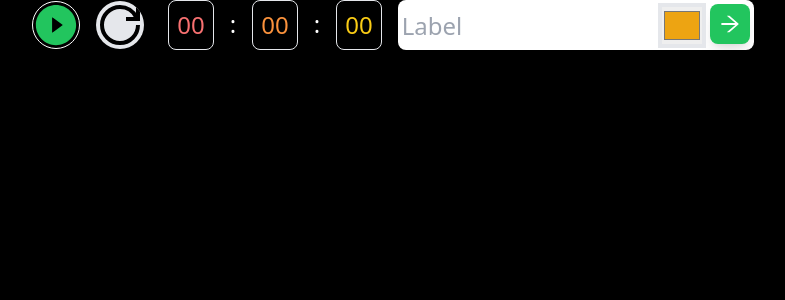
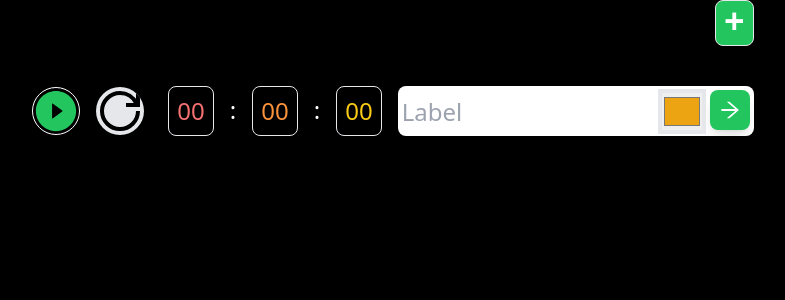
Before and after one commit to urieco/swiss-army-knife-site, a React (Vite) app in the folder client/: page / in a window 1280 px wide. Shown: the top 300 px of the page, without its empty margins (247-1032 px from the left). Built offline with nearby package versions, Linux system fonts and the light colour scheme.

Commit message:
feat(stopwatch): add control panel
Implement functionality to allow the addition of multiple stopwatches

```diff
--- a/client/src/App.jsx
+++ b/client/src/App.jsx
@@ -1,10 +1,10 @@
 import React from 'react';
-import Stopwatch from './components/stopwatch/Stopwatch';
+import StopwatchPanel from './components/StopwatchPanel';
 
 function App() {
   return (
     <div className="flex h-screen flex-col items-center gap-y-4 bg-black text-white">
-      <Stopwatch />
+      <StopwatchPanel />
     </div>
   );
 }
--- /dev/null
+++ b/client/src/components/StopwatchPanel.jsx
@@ -0,0 +1,27 @@
+import React, { useState } from 'react';
+import Stopwatch from './stopwatch/Stopwatch';
+
+function StopwatchPanel() {
+  const [stopwatchNumber, setStopwatchNumber] = useState([0]);
+
+  const addStopwatch = () => {
+    setStopwatchNumber((prev) => [...prev, prev[prev.length - 1] + 1]);
+  };
+
+  return (
+    <div className="flex flex-col gap-y-10">
+      <button
+        type="button"
+        className="w-fit cursor-pointer select-none self-end rounded-lg border bg-green-500 p-2 py-0 pb-1 text-4xl font-bold active:scale-95"
+        onClick={addStopwatch}
+      >
+        +
+      </button>
+      {stopwatchNumber.map((item, index) => (
+        <Stopwatch index={index} />
+      ))}
+    </div>
+  );
+}
+
+export default StopwatchPanel;
--- a/client/src/components/stopwatch/Stopwatch.jsx
+++ b/client/src/components/stopwatch/Stopwatch.jsx
@@ -1,10 +1,11 @@
 import React, { useState } from 'react';
 import { AiFillPauseCircle, AiFillPlayCircle } from 'react-icons/ai';
 import { GrPowerReset } from 'react-icons/gr';
+import PropTypes from 'prop-types';
 import TimeDisplay from './subcomponents/TimeDisplay';
 import StopwatchLabel from './subcomponents/StopwatchLabel';
 
-function Stopwatch() {
+function Stopwatch({ index }) {
   const [isRunning, setIsRunning] = useState(false);
   const [time, setTime] = useState({ s: 0, m: 0, h: 0 });
   const [interv, setInterv] = useState();
@@ -44,7 +45,7 @@ function Stopwatch() {
   };
 
   return (
-    <div className="flex gap-2">
+    <div className="flex gap-2" data-index={index}>
       <button
         type="button"
       >
@@ -82,4 +83,8 @@ function Stopwatch() {
   );
 }
 
+Stopwatch.propTypes = {
+  index: PropTypes.number.isRequired,
+};
+
 export default Stopwatch;
```
